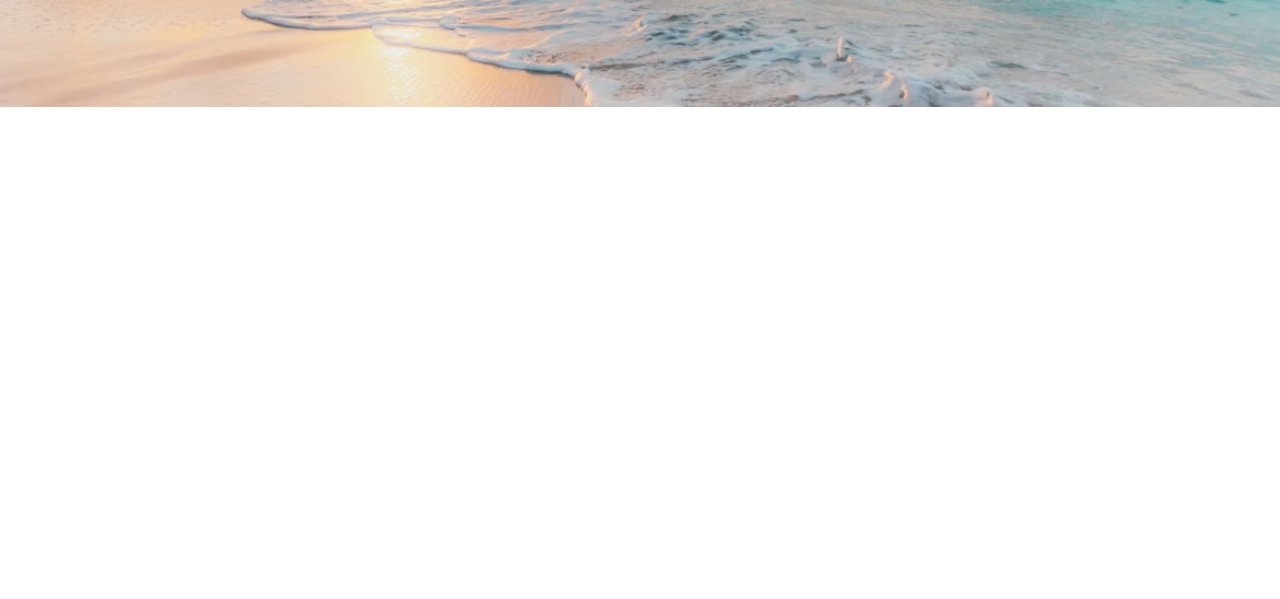
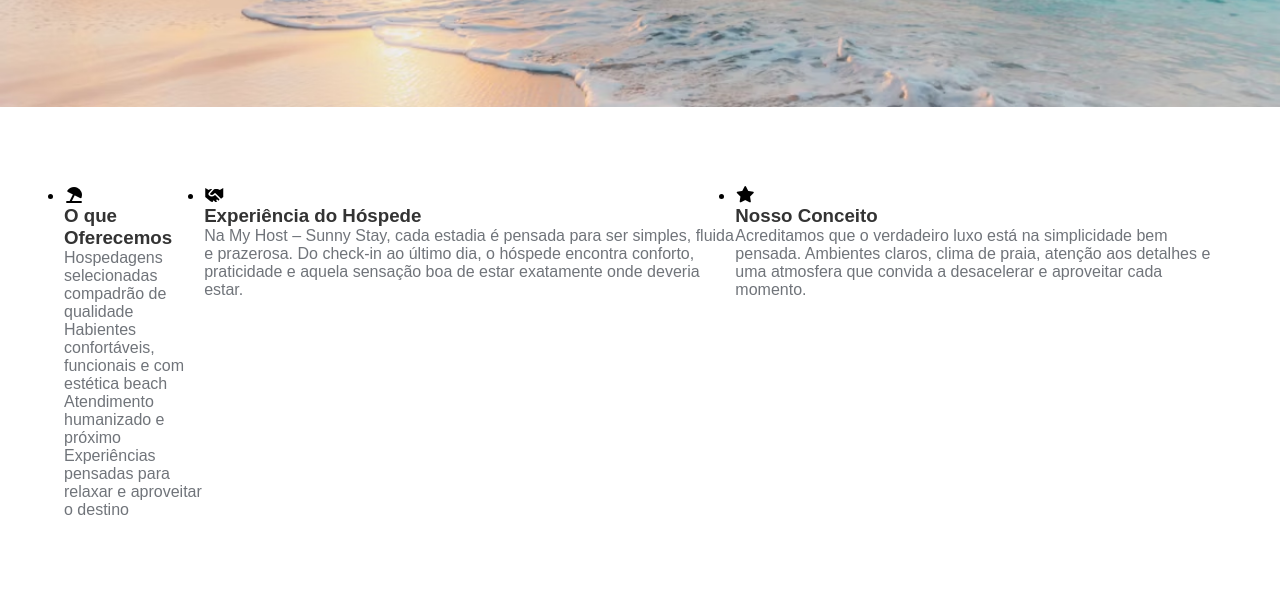
Before and after one commit to claudiooliveireira/my-hostt, a plain HTML site: page index.html in a window 1280 px wide. Shown: the part 392-991 px from the top of the page. Before the commit the page ends 800 px from the top, so only its background shows below. Drawn offline with Linux system fonts and the light colour scheme.

Commit message:
começo do services

```diff
--- a/css/style.css
+++ b/css/style.css
@@ -65,7 +65,7 @@ nav { /* link do navbar */
 
 .default-btn {
     padding: 15px 20px;
-    background-color: #ffa915;
+    background-color: #d69f3f;
     border-radius: 5px;
 }
 
@@ -102,3 +102,16 @@ nav { /* link do navbar */
 .main-banner p {
     font-size: 32px;
 }
+
+/* Services / benefios */
+
+.services-container {
+    padding: 5rem 0 ;
+}
+
+
+.services-container ul {
+    display: flex;
+    width: 90%;
+    margin: 0 auto;
+}
--- a/index.html
+++ b/index.html
@@ -41,13 +41,40 @@
                     <p>As melhores estadias com conforto e cuidado em cada detalhe!</p>
                 </div>
 
+                <!-- secões -->
+             <section class="services-container">
+                <ul>
+                    <li>
+                        <i class="fa-solid fa-umbrella-beach"></i>
+                        <h3>O que Oferecemos</h3>
+                        <p>
+                            Hospedagens selecionadas compadrão de qualidade <br>
+                            Habientes confortáveis, funcionais e com estética beach <br>
+                            Atendimento humanizado e próximo <br>
+                            Experiências pensadas para relaxar e aproveitar o destino
+                        </p>
+                    </li>
+
+                     <li>
+                        <i class="fa-solid fa-handshake"></i>
+                        <h3>Experiência do Hóspede</h3>
+                        <p>Na My Host – Sunny Stay, cada estadia é pensada para ser simples, fluida e prazerosa. Do check-in ao último dia, o hóspede encontra conforto, praticidade e aquela sensação boa de estar exatamente onde deveria estar.</p>
+                    </li>
+
+                     <li>
+                        <i class="fa-solid fa-star"></i>
+                        <h3>Nosso Conceito</h3>
+                        <p>Acreditamos que o verdadeiro luxo está na simplicidade bem pensada. Ambientes claros, clima de praia, atenção aos detalhes e uma atmosfera que convida a desacelerar e aproveitar cada momento.</p>
+                    </li>
+                </ul>
+
+             </section>
 
             </main>
+
 
     </div>
 
 
-
-
 </body>
 </html>
```
